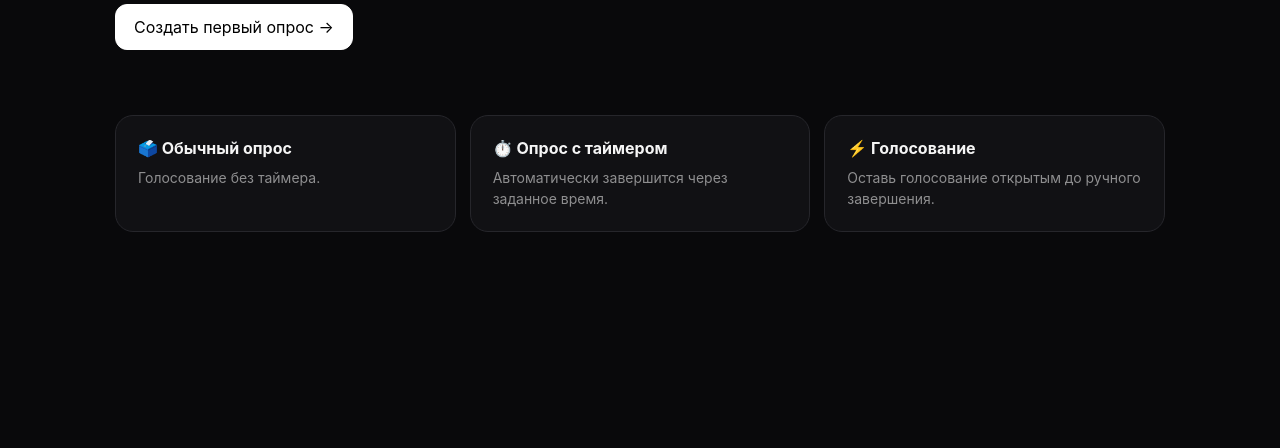
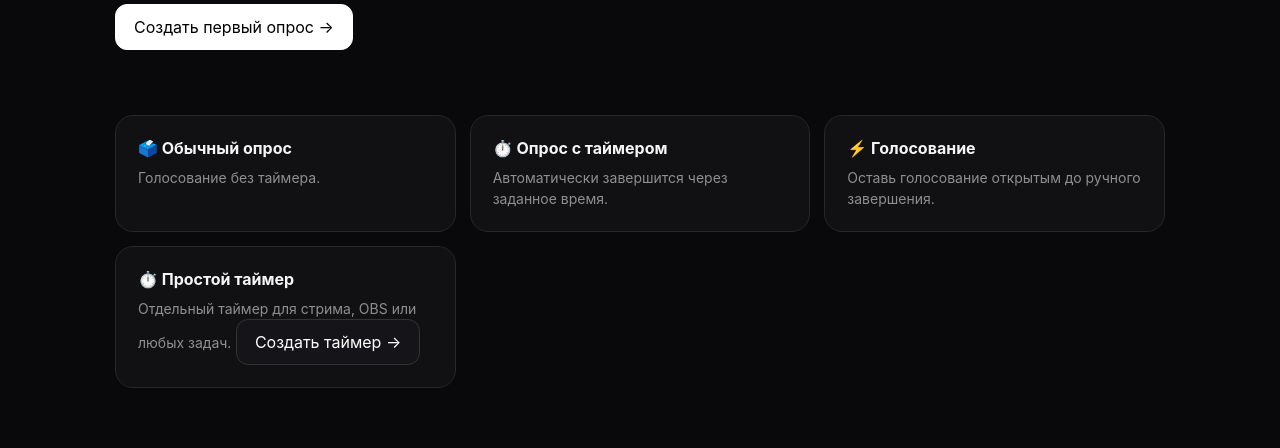
Before and after one commit to n6767ooo6767-cmyk/xyvera-hello, a Flask app: page / in a window 1280 px wide. Shown: the part 485-933 px from the top of the page. Before the commit the page ends 717 px from the top, so only its background shows below. Run offline with Flask 3, Linux system fonts and the light colour scheme.

Commit message:
Add timer button to homepage

```diff
--- a/templates/index.html
+++ b/templates/index.html
@@ -1,4 +1,44 @@
 <!doctype html>
 <html lang="ru">
-<head><meta charset="utf-8"><meta name="viewport" content="width=device-width,initial-scale=1"><title>XYVERA</title><link rel="stylesheet" href="/static/style.css"></head>
-<body><main class="wrap"><header><div class="brand">XYVERA</div><a href="/create" class="button">Создать</a></header><section class="hero"><p class="eyebrow">INTERACTIVE STREAM TOOLS</p><h1>Опросы для стрима.<br>Просто. Быстро. Живо.</h1><p>Создай опрос, отправь ссылку зрителям и добавь overlay в OBS.</p><a href="/create" class="button primary">Создать первый опрос →</a></section><section class="cards"><article><b>🗳️ Обычный опрос</b><span>Голосование без таймера.</span></article><article><b>⏱️ Опрос с таймером</b><span>Автоматически завершится через заданное время.</span></article><article><b>⚡ Голосование</b><span>Оставь голосование открытым до ручного завершения.</span></article></section></main></body></html>
+<head>
+  <meta charset="utf-8">
+  <meta name="viewport" content="width=device-width,initial-scale=1">
+  <title>XYVERA</title>
+  <link rel="stylesheet" href="/static/style.css">
+</head>
+<body>
+  <main class="wrap">
+    <header>
+      <div class="brand">XYVERA</div>
+      <a href="/create" class="button">Создать</a>
+    </header>
+
+    <section class="hero">
+      <p class="eyebrow">INTERACTIVE STREAM TOOLS</p>
+      <h1>Опросы для стрима.<br>Просто. Быстро. Живо.</h1>
+      <p>Создай опрос, отправь ссылку зрителям и добавь overlay в OBS.</p>
+      <a href="/create" class="button primary">Создать первый опрос →</a>
+    </section>
+
+    <section class="cards">
+      <article>
+        <b>🗳️ Обычный опрос</b>
+        <span>Голосование без таймера.</span>
+      </article>
+      <article>
+        <b>⏱️ Опрос с таймером</b>
+        <span>Автоматически завершится через заданное время.</span>
+      </article>
+      <article>
+        <b>⚡ Голосование</b>
+        <span>Оставь голосование открытым до ручного завершения.</span>
+      </article>
+      <article>
+        <b>⏱️ Простой таймер</b>
+        <span>Отдельный таймер для стрима, OBS или любых задач.</span>
+        <a href="/timer/new" class="button">Создать таймер →</a>
+      </article>
+    </section>
+  </main>
+</body>
+</html>
```
